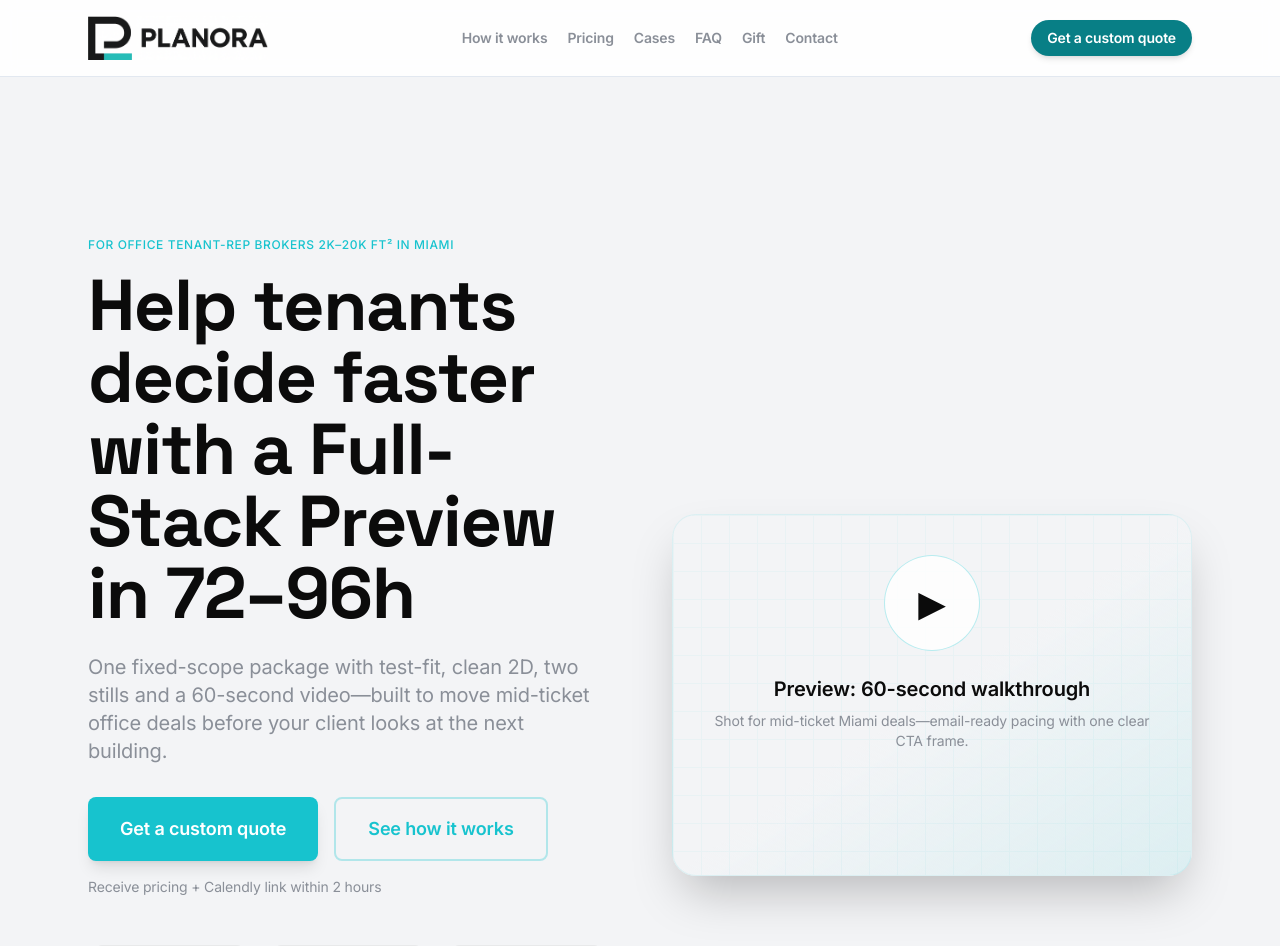
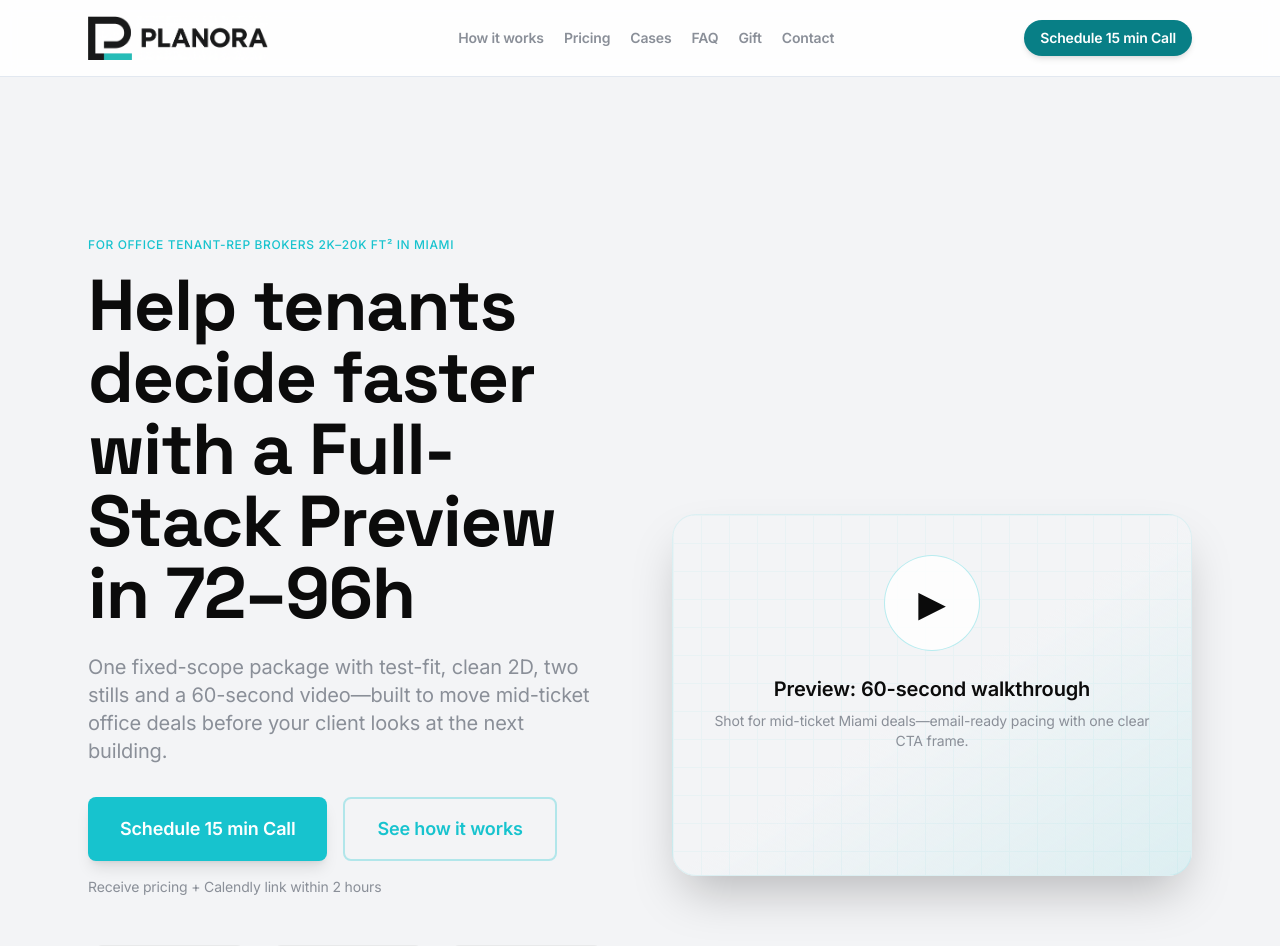
Before and after one commit to mategzg/Planora, a Next.js app: page / in a window 1280 px wide. Shown: the top 946 px of the page. Built offline with nearby package versions, Linux system fonts and the light colour scheme.

Commit message:
Update CTA copy to Schedule 15 min Call

```diff
--- a/app/contact/page.tsx
+++ b/app/contact/page.tsx
@@ -38,7 +38,7 @@ export default function ContactPage() {
           <p className="text-sm text-muted">WhatsApp: +51 987 790 457</p>
           <p className="text-sm text-muted">We respond within one business day.</p>
           <QuoteFormButton className="inline-flex w-fit rounded-full bg-accentFill px-4 py-2 text-sm font-semibold text-white shadow-md transition duration-200 hover:-translate-y-0.5 hover:shadow-lg">
-            Get a custom quote + schedule call
+            Schedule 15 min Call + schedule call
           </QuoteFormButton>
         </div>
         <div className="lg:col-span-2">
--- a/app/page.tsx
+++ b/app/page.tsx
@@ -357,7 +357,7 @@ export default function HomePage() {
           </div>
           <div className="flex flex-wrap gap-3">
             <QuoteFormButton className="rounded-full bg-accentFill px-5 py-3 text-sm font-semibold text-white shadow-lg transition duration-200 hover:-translate-y-0.5 hover:shadow-xl">
-              Get a custom quote
+              Schedule 15 min Call
             </QuoteFormButton>
             <Link
               href="/contact"
--- a/app/pricing/page.tsx
+++ b/app/pricing/page.tsx
@@ -107,7 +107,7 @@ export default function PricingPage() {
 
       <div className="flex flex-wrap gap-3">
         <QuoteFormButton className="rounded-full bg-accentFill px-5 py-3 text-sm font-semibold text-white shadow-md transition duration-200 hover:-translate-y-0.5 hover:shadow-lg">
-          Get a custom quote
+          Schedule 15 min Call
         </QuoteFormButton>
         <Link
           href="/gift"
--- a/components/HomeHero.tsx
+++ b/components/HomeHero.tsx
@@ -34,7 +34,7 @@ export function HomeHero({ proofPoints }: { proofPoints: ProofPoint[] }) {
               onClick={openForm}
               className="bg-accent text-white px-8 py-4 rounded-lg font-semibold text-lg hover:bg-accent/90 hover:scale-[1.02] transition-all duration-200 shadow-lg hover:shadow-xl"
             >
-              Get a custom quote
+              Schedule 15 min Call
             </button>
             <button
               type="button"
--- a/components/QuoteForm.tsx
+++ b/components/QuoteForm.tsx
@@ -75,7 +75,7 @@ export default function QuoteForm({ onClose }: QuoteFormProps) {
         ) : (
           <form className="space-y-5" onSubmit={handleSubmit}>
             <div>
-              <p className="text-sm font-semibold uppercase tracking-[0.3em] text-accent">Get a custom quote</p>
+              <p className="text-sm font-semibold uppercase tracking-[0.3em] text-accent">Schedule 15 min Call</p>
               <h3 className="mt-2 text-2xl font-semibold text-ink">Share the basics and we'll reply in under 2 hours.</h3>
             </div>
 
--- a/components/SiteHeader.tsx
+++ b/components/SiteHeader.tsx
@@ -43,7 +43,7 @@ export function SiteHeader() {
         </nav>
 
         <QuoteFormButton className="rounded-full bg-accentFill px-4 py-2 text-sm font-semibold text-white shadow-md transition duration-200 hover:brightness-95">
-          Get a custom quote
+          Schedule 15 min Call
         </QuoteFormButton>
       </div>
     </header>
```
